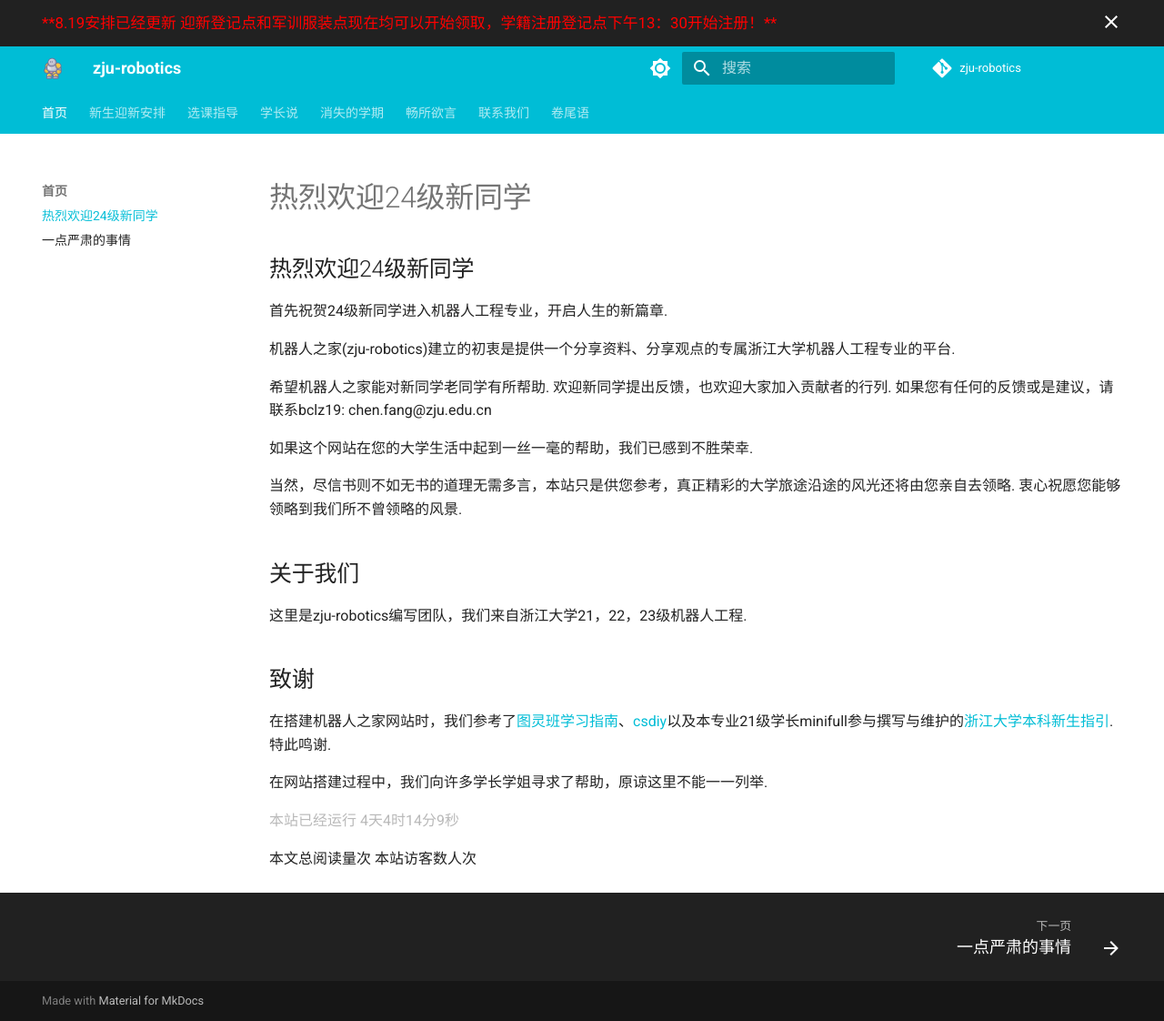
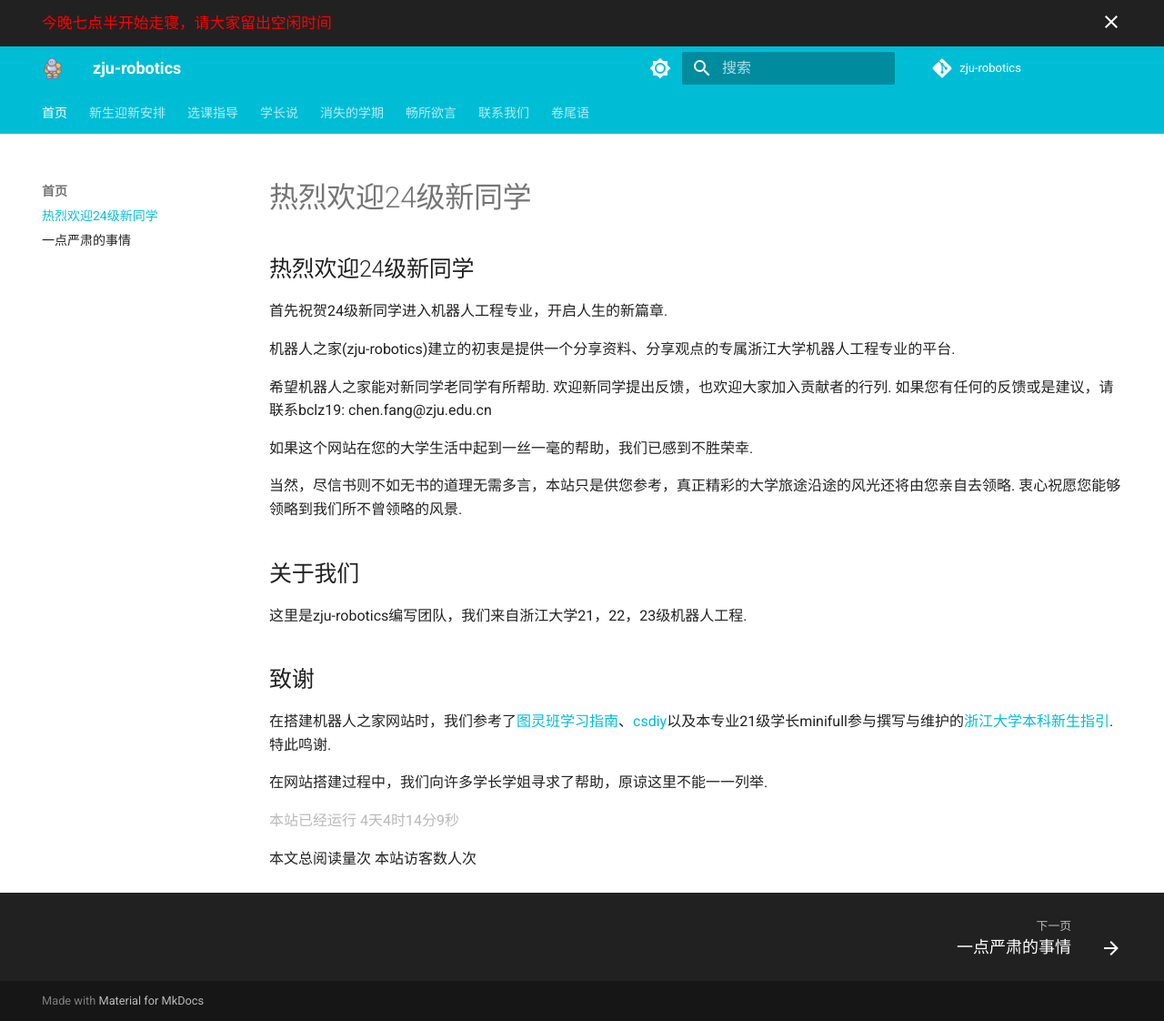
Before and after one commit to bclz19/zju-robotics, an MkDocs documentation site: the page built from docs/index.md, in a window 1280 px wide and 1122 px high. Shown: the whole window at 91% size. Built offline with MkDocs 1.6.1 and Material for MkDocs 9.7.7, drawn with Linux system fonts in a browser that asks for light colours; comment, search, counter and statistics services are not loaded.

Commit message:
更新今晚安排

```diff
--- a/overrides/main.html
+++ b/overrides/main.html
@@ -2,6 +2,6 @@
 
 {% block announce %}
   <!-- Add announcement here, including arbitrary HTML -->
-  <big><font color='red'>**8.19安排已经更新 迎新登记点和军训服装点现在均可以开始领取，学籍注册登记点下午13：30开始注册！**</font></big>
+  <big><font color='red'>今晚七点半开始走寝，请大家留出空闲时间</font></big>
 
 {% endblock %}
```
